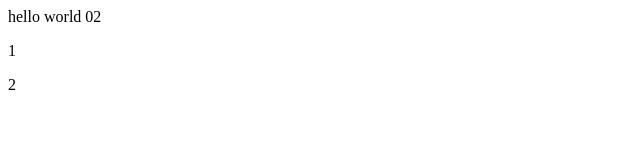
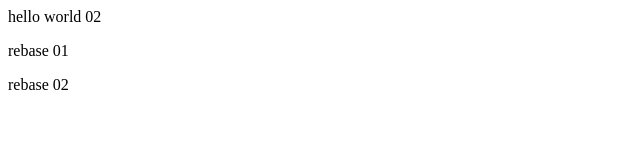
Before and after one commit to like-buer/git, a plain HTML site: page index.html in a window 1280 px wide. Shown: the whole page, without its empty margins (0-640 px from the left). Drawn offline with Linux system fonts and the light colour scheme.

Commit message:
rebase 01
rebase 02

```diff
--- a/index.html
+++ b/index.html
@@ -8,7 +8,7 @@
   </head>
   <body>
     hello world 02
-    <p>1</p>
-    <p>2</p>
+    <p>rebase 01</p>
+    <p>rebase 02</p>
   </body>
 </html>
```
